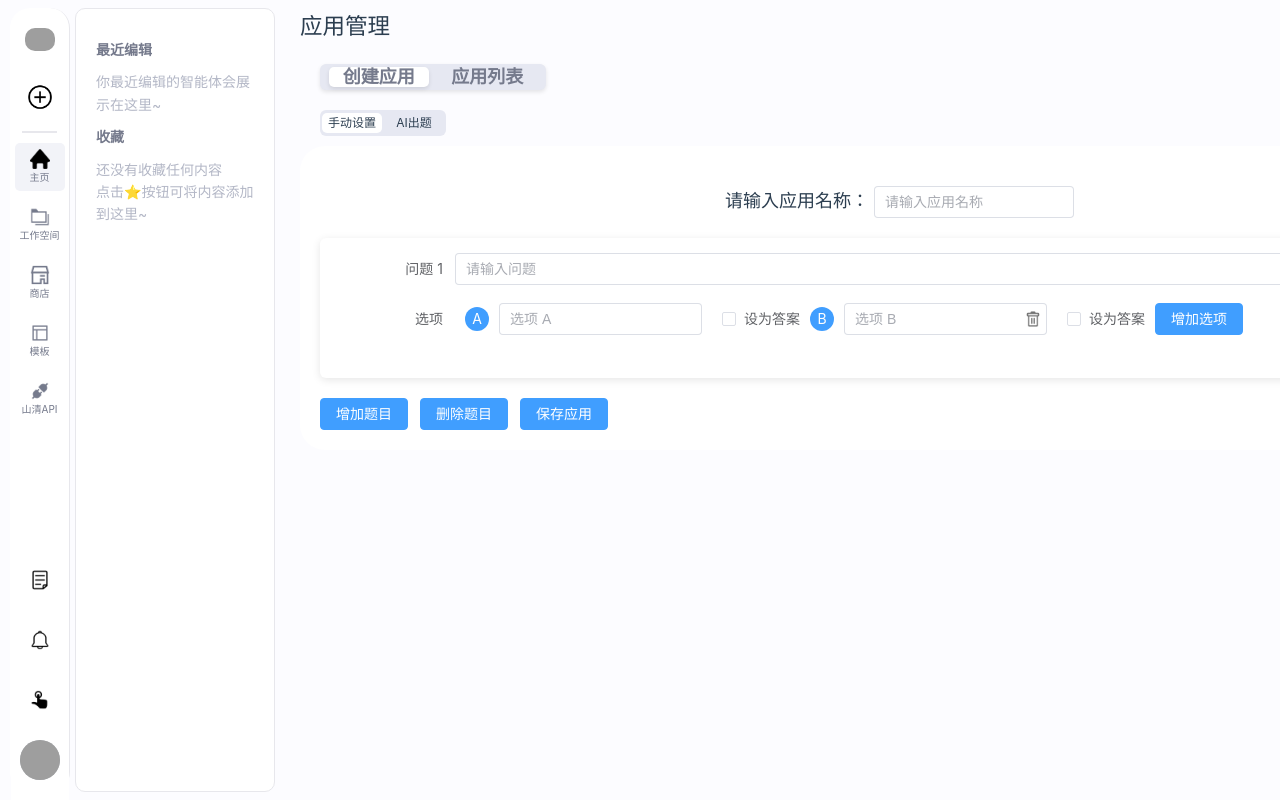
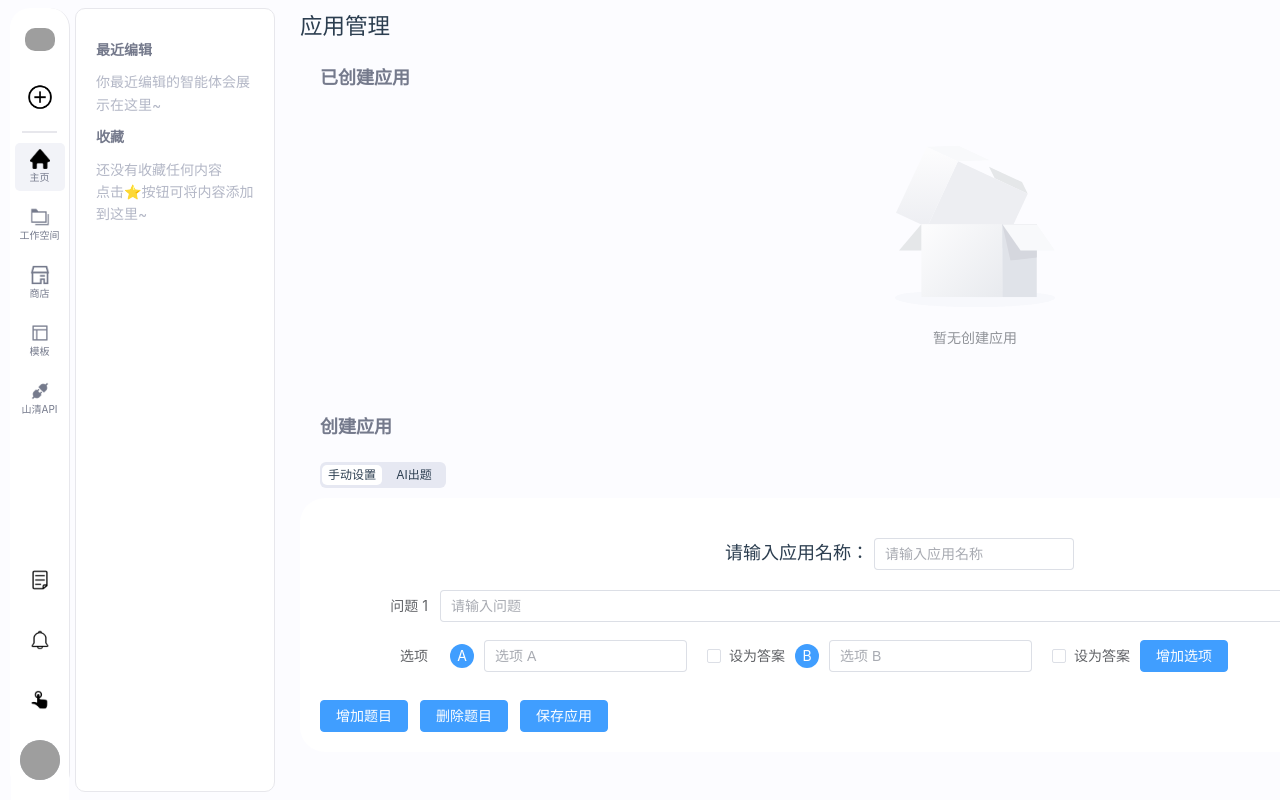
Before and after one commit to bak-potato/QingShanpump, a Vue app: page /SoftwareManagement in a window 1280 px wide. Shown: the top 800 px of the page. Built offline with nearby package versions, Linux system fonts and the light colour scheme; grey boxes are pictures that could not be loaded.

Commit message:
Update SoftwareManagement.vue

```diff
--- a/src/views/Manage/SoftwareManagement.vue
+++ b/src/views/Manage/SoftwareManagement.vue
@@ -2,25 +2,10 @@
   <div class="questionMan">
     <h1>应用管理</h1>
     <div class="questionbody">
-      <div class="lastf12">
-        <div
-          @click="handleisshowa(true)"
-          :class="['l2ab', { l21: isShowa, 'active-tab': isShowa }]"
-        >
-          <h2>创建应用</h2>
-        </div>
-        <div
-          @click="handleisshowa(false)"
-          :class="['l2ab', { l21:!isShowa, 'active-tab':!isShowa }]"
-        >
-          <h2>应用列表</h2>
-        </div>
-      </div>
-      <div v-if="!isShowa">
-        <h2 class="h2a">已创建应用</h2>
+      <h2>已创建应用</h2>
       <div class="elscbody">
-          <el-scrollbar height="700px">
-            <!-- 根据是否有内容来决定是否显示el-empty -->
+        <el-scrollbar height="300px">
+          <!-- 根据是否有内容来决定是否显示 el-empty -->
           <el-empty v-if="questionSets.length === 0" description="暂无创建应用" />
           <!-- 渲染题目列表 -->
           <div v-else>
@@ -40,103 +25,33 @@
               <div v-if="questionSet.expanded">
                 <div v-for="(question, index) in questionSet.questions" :key="index" class="scrollbar-demo-item">
                   <div class="question-text">
-                      <template v-if="!question.editing">
                     {{ question.text }}
                     <span v-if="isMultipleChoice(question)" class="multiple-choice-tag">（多选题）</span>
-                        <!-- toggleQuestionEdit -->
-                      </template>
-                      <template v-else>
-                        <el-input v-model="question.editText" placeholder="请输入问题"></el-input>
-                        <el-button type="primary" @click="saveQuestionEdit(setIndex, index)">保存</el-button>
-                        <el-button type="text" @click="cancelQuestionEdit(setIndex, index)">取消</el-button>
-                      </template>
                   </div>
                   <ul class="options-list">
                     <li v-for="(option, oIndex) in question.options" :key="oIndex">
-                        <template v-if="!question.editing">
                       <span class="option-label">{{ getOptionLabel(oIndex) }}</span>
                       <span class="option-text">{{ option.text }}</span>
                       <span v-if="option.isAnswer" class="answer-tag">(答案)</span>
-                        </template>
-                        <template v-else>
-                          <span class="option-label">{{ getOptionLabel(oIndex) }}</span>
-                          <el-input v-model="option.editText" :placeholder="`选项 ${getOptionLabel(oIndex)}`" class="option-input"></el-input>
-                          <el-checkbox v-model="option.isAnswer">设为答案</el-checkbox>
-                          <el-button
-                            type="danger"
-                            circle
-                            size="small"
-                            @click="removeOption(setIndex, index, oIndex)"
-                            v-if="oIndex > 0"
-                            class="delete-button"
-                          >
-                            <el-icon>
-                              <img width="20px" src="@/icons/delete.png" />
-                            </el-icon>
-                          </el-button>
-                        </template>
-                      </li>
-                      <li v-if="question.editing">
-                        <el-button type="primary" @click="addOption(setIndex, index)">增加选项</el-button>
                     </li>
                   </ul>
                 </div>
               </div>
-                <!-- 更改键弹出 -->
               <div v-if="questionSet.editing" class="edit-section">
-                  <el-form :model="questionSet" label-width="120px">
-                    <el-form-item label="应用名称">
-                      <el-input v-model="questionSet.editName" placeholder="请输入应用名称"></el-input>
-                    </el-form-item>
-                    <el-form-item label="问题列表">
-                      <div v-for="(question, qIndex) in questionSet.questions" :key="qIndex" class="question-item">
-                        <div class="question-text">
-                          <el-input v-model="question.text" placeholder="请输入问题"></el-input>
-                        </div>
-                        <div class="options-list">
-                          <div v-for="(option, oIndex) in question.options" :key="oIndex" class="option-item">
-                            <div class="option-row">
-                              <span class="option-label">{{ getOptionLabel(oIndex) }}</span>
-                              <el-input v-model="option.text" :placeholder="`选项 ${getOptionLabel(oIndex)}`" class="option-input"></el-input>
-                              <el-checkbox v-model="option.isAnswer">设为答案</el-checkbox>
-                              <el-button
-                                type="danger"
-                                circle
-                                size="small"
-                                @click="removeOption(setIndex, qIndex, oIndex)"
-                                v-if="oIndex > 0"
-                                class="delete-button"
-                              >
-                                <el-icon>
-                                  <img width="20px" src="@/icons/delete.png" />
-                                </el-icon>
-                              </el-button>
-                            </div>
-                          </div>
-                          <el-button type="primary" @click="addOption(setIndex, qIndex)">增加选项</el-button>
-                      <el-button type="primary" @click="addQuestion(setIndex)">增加问题</el-button>
-
-                            <el-button  type="primary" @click="saveEdit(setIndex)">保存</el-button>
+                <el-input v-model="questionSet.editName" placeholder="请输入新的应用名称"></el-input>
+                <el-button type="primary" @click="saveEdit(setIndex)">保存</el-button>
                 <el-button type="text" @click="cancelEdit(setIndex)">取消</el-button>
-                        </div>
-                      </div>
-                    </el-form-item>
-                  </el-form>
-                  <div class="edit-buttons">
-
-                  </div>
               </div>
             </div>
           </div>
         </el-scrollbar>
       </div>
-      </div>
-      <div v-if="isShowa">
+      <h2>创建应用</h2>
       <div class="lastf1">
         <div @click="handleisshow(true)" :class="['l2a', { l21: isShow }]">
           手动设置
         </div>
-          <div @click="handleisshow(false)" :class="['l2a', { l21:!isShow }]">
+        <div @click="handleisshow(false)" :class="['l2a', { l21: !isShow }]">
           AI出题
         </div>
       </div>
@@ -161,24 +76,23 @@
                       type="danger"
                       circle
                       size="small"
-                        @click="removeOption(-1, qIndex, index)"
-                        v-if="index > 0"
+                      @click="removeOption(qIndex, index)"
+                      v-if="index > 1"
                       class="delete-button"
                     >
                       <el-icon>
-                          <img width="20px" src="@/icons/delete.png">
+                        <img width="20px" src="@/icons/delete.png" >
                       </el-icon>
                     </el-button>
                   </div>
                 </div>
-                  <el-button class="cjxx" type="primary" @click="addOption(-1, qIndex)">增加选项</el-button>
+                <el-button class="cjxx" type="primary" @click="addOption(qIndex)">增加选项</el-button>
               </el-form-item>
             </el-form>
           </div>
-            <el-button type="primary" @click="addQuestion(-1)">增加题目</el-button>
-            <el-button type="primary" @click="removeQuestion(-1)">删除题目</el-button>
+          <el-button type="primary" @click="addQuestion">增加题目</el-button>
+          <el-button type="primary" @click="removeQuestion">删除题目</el-button>
           <el-button type="primary" @click="saveQuestionSet">保存应用</el-button>
-          </div>
         </div>
       </div>
     </div>
@@ -188,12 +102,10 @@
 <script setup>
 import { ref } from 'vue';
 import { ArrowDown } from '@element-plus/icons-vue';
-import { ElMessage } from 'element-plus'; // 引入 ElMessage 用于提示
 
 // 定义习题集列表
 const questionSets = ref([]);
 const isShow = ref(true);
-const isShowa = ref(true);
 
 // 定义新习题集的数据结构
 const newQuestionSet = ref({
@@ -211,22 +123,26 @@ const newQuestionSet = ref({
 
 // 获取选项的标签（A、B、C、D...）
 const getOptionLabel = (index) => {
-  return String.fromCharCode(65 + index); // 65是'A'的ASCII码
+  return String.fromCharCode(65 + index); // 65 是 'A' 的 ASCII 码
 };
 
-// 切换创建应用和应用列表
-const handleisshowa = (show) => {
-  isShowa.value = show;
-};
-
-// 切换手动设置和AI出题
+// 切换 AI 出题和手动出题
 const handleisshow = (show) => {
   isShow.value = show;
 };
 
-// 增加问题
-const addQuestion = (setIndex) => {
-  if (setIndex === -1) {
+// 增加选项
+const addOption = (qIndex) => {
+  newQuestionSet.value.questions[qIndex].options.push({ text: '', isAnswer: false });
+};
+
+// 删除选项
+const removeOption = (qIndex, index) => {
+  newQuestionSet.value.questions[qIndex].options.splice(index, 1);
+};
+
+// 增加题目
+const addQuestion = () => {
   newQuestionSet.value.questions.push({
     text: '',
     options: [
@@ -234,165 +150,32 @@ const addQuestion = (setIndex) => {
       { text: '', isAnswer: false }
     ]
   });
-  } else {
-    questionSets.value[setIndex].questions.push({
-      text: '',
-      options: [
-        { text: '', isAnswer: false },
-        { text: '', isAnswer: false }
-      ]
-    });
-  }
-};
-
-// 增加选项
-const addOption = (setIndex, qIndex) => {
-  if (setIndex === -1) {
-    newQuestionSet.value.questions[qIndex].options.push({ text: '', isAnswer: false });
-  } else {
-    questionSets.value[setIndex].questions[qIndex].options.push({ text: '', isAnswer: false });
-  }
-};
-
-// 删除选项
-const removeOption = (setIndex, qIndex, oIndex) => {
-  if (setIndex === -1) {
-    newQuestionSet.value.questions[qIndex].options.splice(oIndex, 1);
-  } else {
-    questionSets.value[setIndex].questions[qIndex].options.splice(oIndex, 1);
-  }
-};
-
-// 保存编辑
-const saveEdit = (index) => {
-  const questionSet = questionSets.value[index];
-
-  // 检查应用名称是否为空
-  if (questionSet.editName.trim() === '') {
-    ElMessage.error('应用名称不能为空');
-    return;
-  }
-
-  // 检查每个问题是否为空
-  for (const question of questionSet.questions) {
-    if (question.text.trim() === '') {
-      ElMessage.error('问题不能为空');
-      return;
-    }
-
-    // 检查每个选项是否为空
-    for (const option of question.options) {
-      if (option.text.trim() === '') {
-        ElMessage.error('选项不能为空');
-        return;
-      }
-    }
-
-    // 检查每个问题是否至少有一个答案
-    if (!question.options.some(option => option.isAnswer)) {
-      ElMessage.error('每个问题必须至少有一个答案');
-      return;
-    }
-  }
-
-  // 如果所有验证通过，保存编辑
-  questionSet.name = questionSet.editName;
-  questionSet.editing = false;
-};
-
-// 取消编辑
-const cancelEdit = (index) => {
-  questionSets.value[index].editing = false;
-};
-
-// 保存题目编辑
-const saveQuestionEdit = (setIndex, qIndex) => {
-  const question = questionSets.value[setIndex].questions[qIndex];
-
-  // 检查问题是否为空
-  if (question.editText.trim() === '') {
-    ElMessage.error('问题不能为空');
-    return;
-  }
-
-  // 检查每个选项是否为空
-  for (const option of question.options) {
-    if (option.editText.trim() === '') {
-      ElMessage.error('选项不能为空');
-      return;
-    }
-  }
-
-  // 检查每个问题是否至少有一个答案
-  if (!question.options.some(option => option.isAnswer)) {
-    ElMessage.error('每个问题必须至少有一个答案');
-    return;
-  }
-
-  // 如果所有验证通过，保存编辑
-  question.text = question.editText;
-  question.options.forEach(option => {
-    option.text = option.editText;
-  });
-  question.editing = false;
-};
-
-// 取消题目编辑
-const cancelQuestionEdit = (setIndex, qIndex) => {
-  const question = questionSets.value[setIndex].questions[qIndex];
-  question.editing = false;
 };
 
 // 删除题目
 const removeQuestion = (qIndex) => {
-  if (qIndex === -1) {
-    newQuestionSet.value.questions.pop();
-  } else {
-    questionSets.value[qIndex].questions.splice(qIndex, 1);
-  }
+  newQuestionSet.value.questions.splice(qIndex, 1);
 };
 
-// 保存新应用
+// 保存习题集
 const saveQuestionSet = () => {
-  const newSet = newQuestionSet.value;
-
-  // 检查应用名称是否为空
-  if (newSet.name.trim() === '') {
-    ElMessage.error('应用名称不能为空');
+  if (newQuestionSet.value.name.trim() === '') {
+    alert('应用名称不能为空');
     return;
   }
-
-  // 检查每个问题是否为空
-  for (const question of newSet.questions) {
-    if (question.text.trim() === '') {
-      ElMessage.error('问题不能为空');
+  if (newQuestionSet.value.questions.some(question => question.text.trim() === '')) {
+    alert('问题不能为空');
     return;
   }
-
-    // 检查每个选项是否为空
-    for (const option of question.options) {
-      if (option.text.trim() === '') {
-        ElMessage.error('选项不能为空');
+  if (newQuestionSet.value.questions.some(question => question.options.some(option => option.text.trim() === ''))) {
+    alert('选项不能为空');
     return;
   }
-    }
-
-    // 检查每个问题是否至少有一个答案
-    if (!question.options.some(option => option.isAnswer)) {
-      ElMessage.error('每个问题必须至少有一个答案');
+  if (newQuestionSet.value.questions.some(question => !question.options.some(option => option.isAnswer))) {
+    alert('每个问题必须至少有一个答案');
     return;
   }
-  }
-
-  // 如果所有验证通过，保存新应用
-  questionSets.value.push({
-    ...newSet,
-    expanded: false,
-    editing: false,
-    editName: ''
-  });
-
-  // 重置新应用表单
+  questionSets.value.push({ ...newQuestionSet.value, expanded: false, editing: false, editName: '' });
   newQuestionSet.value = {
     name: '',
     questions: [
@@ -425,6 +208,21 @@ const toggleEdit = (index) => {
   }
 };
 
+// 保存编辑
+const saveEdit = (index) => {
+  if (questionSets.value[index].editName.trim() === '') {
+    alert('应用名称不能为空');
+    return;
+  }
+  questionSets.value[index].name = questionSets.value[index].editName;
+  questionSets.value[index].editing = false;
+};
+
+// 取消编辑
+const cancelEdit = (index) => {
+  questionSets.value[index].editing = false;
+};
+
 // 删除应用
 const deleteQuestionSet = (index) => {
   questionSets.value.splice(index, 1);
@@ -432,70 +230,8 @@ const deleteQuestionSet = (index) => {
 </script>
 
 <style scoped>
-.bccas1 {
-position: absolute;
-}
-.edit-section {
-  margin-top: 20px;
-  padding: 20px;
-  width: 100%;
-  /* background-color: #f9fafc; */
-  border-radius: 8px;
-  box-shadow: 0 2px 12px rgba(0, 0, 0, 0.1);
-}
+/* 其他样式保持不变 */
 
-.question-item {
-  margin-bottom: 20px;
-  width: 1000px;
-  padding: 15px;
-  background-color: #fff;
-  border-radius: 6px;
-  box-shadow: 0 2px 8px rgba(0, 0, 0, 0.1);
-}
-
-.question-text {
-  margin-bottom: 15px;
-}
-
-
-.option-item {
-  margin-bottom: 10px;
-}
-
-.option-row {
-  display: flex;
-  align-items: center;
-  gap: 10px;
-}
-
-.option-label {
-  width: 24px;
-  height: 24px;
-  display: flex;
-  align-items: center;
-  justify-content: center;
-  background-color: #409eff;
-  color: white;
-  border-radius: 50%;
-  font-size: 14px;
-}
-
-.option-input {
-  flex: 1;
-}
-
-.delete-button {
-  margin-left: 10px;
-}
-
-.edit-buttons {
-  margin-top: 20px;
-  text-align: right;
-}
-/* 其他样式保持不变 */
-.h2a {
-  margin-top: 20px;
-}
 .question-set-header {
   display: flex;
   justify-content: space-between;
@@ -514,49 +250,6 @@ position: absolute;
 </style>
 
 <style scoped>
-.lastf12 {
-  display: flex;
-  align-content: center;
-  justify-content: space-evenly;
-  width: 226px;
-  height: 36px; /* 增加高度 */
-  background-color: #e6e8f2;
-  border-radius: 6px;
-  margin-top: 20px;
-  margin-left: 20px;
-  box-shadow: 0 2px 4px rgba(0, 0, 0, 0.1); /* 增加阴影 */
-}
-
-.l2ab {
-  width: 100px;
-  height: 100%;
-  border-radius: 6px;
-  font-size: 14px; /* 增大字体 */
-  line-height: 36px; /* 垂直居中 */
-  text-align: center;
-  cursor: pointer;
-  transition: all 0.3s ease; /* 增加过渡效果 */
-  color: #757a8c; /* 默认文字颜色 */
-}
-
-.l2ab:hover {
-  background-color: #d7d8df; /* 悬停效果 */
-  color: #409eff; /* 悬停文字颜色 */
-}
-
-.active-tab {
-  background-color: white; /* 激活状态背景色 */
-  color: #409eff; /* 激活状态文字颜色 */
-  font-weight: bold; /* 激活状态加粗 */
-  box-shadow: 0 2px 4px rgba(0, 0, 0, 0.1); /* 激活状态阴影 */
-}
-
-h2 {
-  font-size: 16px; /* 调整标题大小 */
-  font-weight: 600;
-  color: inherit; /* 继承父元素颜色 */
-  margin: 0; /* 去除默认 margin */
-}
 .tmmc1 {
   width: 200px;
 }
@@ -686,29 +379,6 @@ h2 {
   text-align: center;
   cursor: pointer;
 }
-.l2ab {
-  width: 100px;
-  height: 20px;
-  border-radius: 5px;
-  font-size: 12px;
-  line-height: 20px;
-  text-align: center;
-  margin-top: 3px;
-  float: left;
-  text-align: center;
-  cursor: pointer;
-}
-.lastf12 {
-  display: flex;
-  align-content: center;
-  justify-content: space-evenly;
-  width: 226px;
-  height: 26px;
-  background-color: #e6e8f2;
-  border-radius: 6px;
-  margin-top: 20px;
-  margin-left: 20px;
-}
 
 .lastf1 {
   display: flex;
@@ -724,13 +394,15 @@ h2 {
 
 .elscbody {
   width: 100%;
-  height: 700px;
+  height: 300px;
 }
 
 h2 {
+  margin-left: 20px;
   font-size: 18px;
   font-weight: 600;
   color: #757a8c;
+  margin-top: 20px;
 }
 
 .scrollbar-demo-item {
```
Lines whose indentation alone changed are shown as unchanged.
